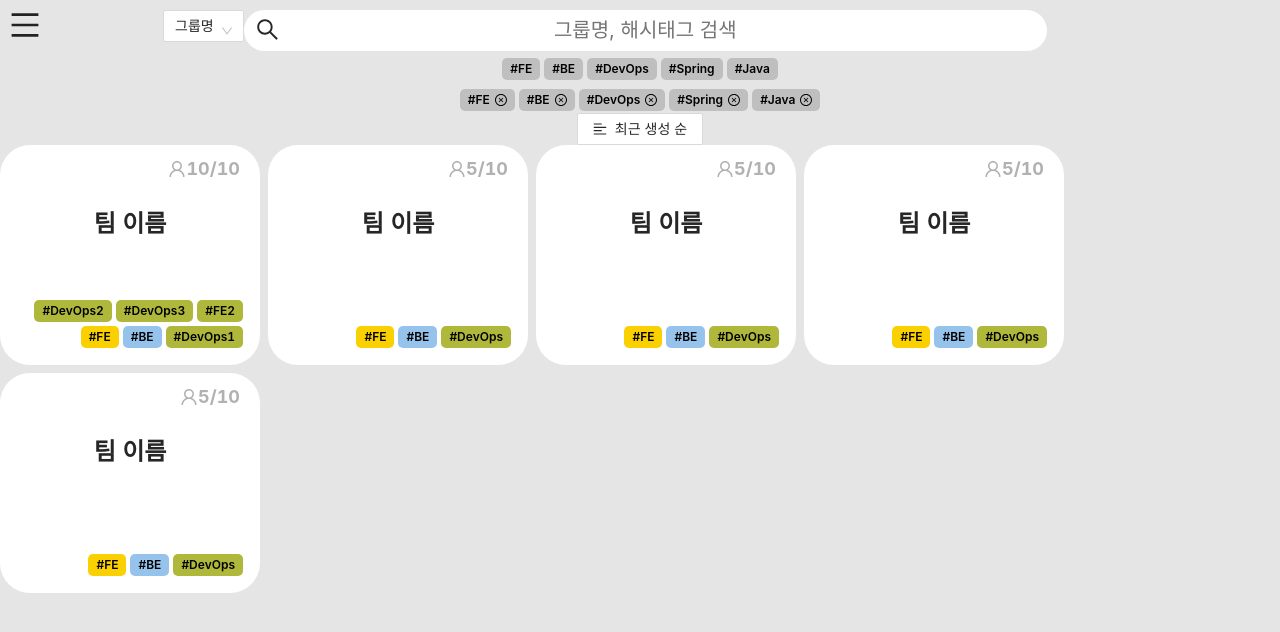
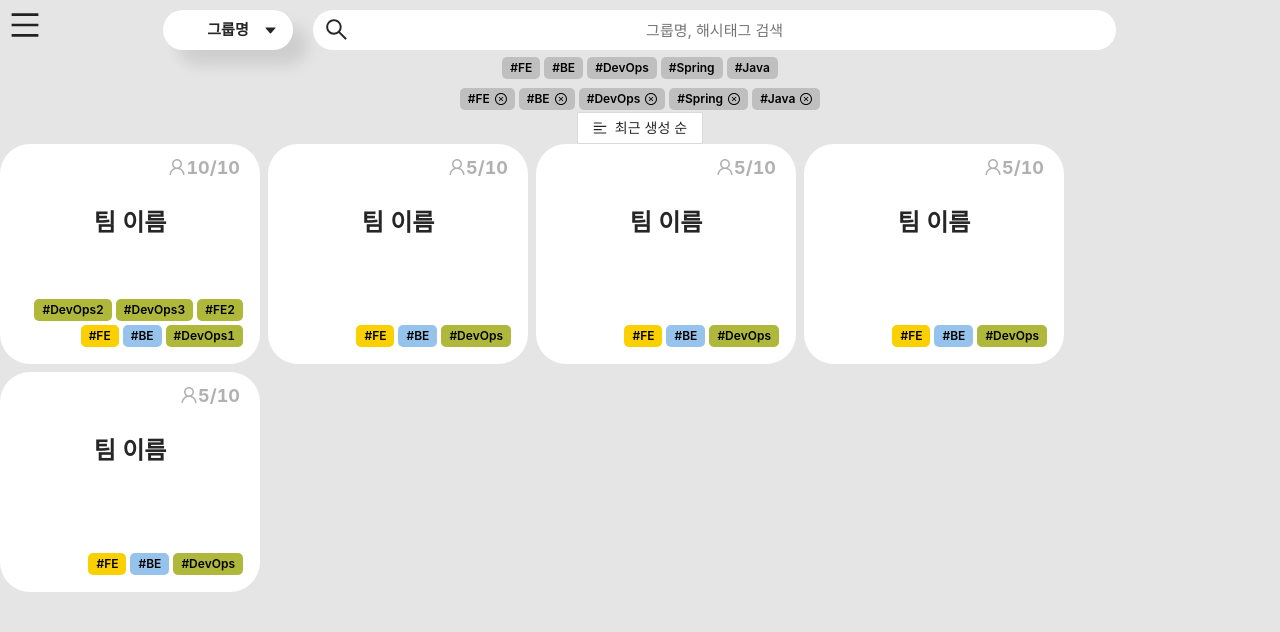
Before and after one commit to cbnu12/yas-front, a React (Create React App) app: page / in a window 1280 px wide. Shown: the top 632 px of the page. Built offline with nearby package versions, Linux system fonts and the light colour scheme.

Commit message:
feat: 셀렉트박스 적용

```diff
--- a/src/pages/Main/components/SearchInput/SearchInput.scss
+++ b/src/pages/Main/components/SearchInput/SearchInput.scss
@@ -9,6 +9,7 @@
         &__box{
             width: 80%;
             position: relative;
+            margin-left: 20px;
 
             .search-icon{
                 top: 8px;
@@ -19,9 +20,10 @@
 
             input{
                 width: 100%;
+                height: 40px;
                 border-radius: 30px;
                 border: none;
-                font-size: 20px;
+                font-size: 15px;
                 padding: 5px 20px;
                 text-align: center;
             }
--- a/src/pages/Main/components/SearchInput/SearchInput.tsx
+++ b/src/pages/Main/components/SearchInput/SearchInput.tsx
@@ -1,6 +1,6 @@
 import { SearchOutlined } from "@ant-design/icons";
-import { Select } from "antd";
 import HashTag from "../../../../common/HashTag";
+import Select from "../../../../common/Select";
 
 import "./SearchInput.scss";
 
@@ -9,15 +9,16 @@ interface Props {
 }
 
 const SearchInput = ({ tagList }: Props) => {
-  const { Option } = Select;
-
   return (
     <div className="main__search-input">
       <div className="main__search-input__input-container">
-        <Select defaultValue={"그룹명"}>
-          <Option>그룹명</Option>
-          <Option>해시태그</Option>
-        </Select>
+        <Select
+          defaultValue="그룹명"
+          options={[
+            { value: "groupName", name: "그룹명" },
+            { value: "hashTag", name: "해시태그" },
+          ]}
+        />
         <div className="main__search-input__input-container__box">
           <SearchOutlined className="search-icon" />
           <input placeholder="그룹명, 해시태그 검색" />
```
